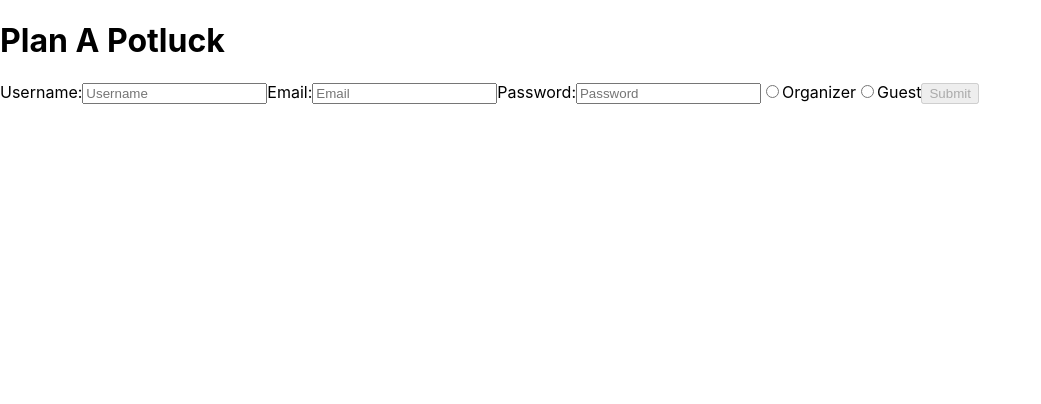
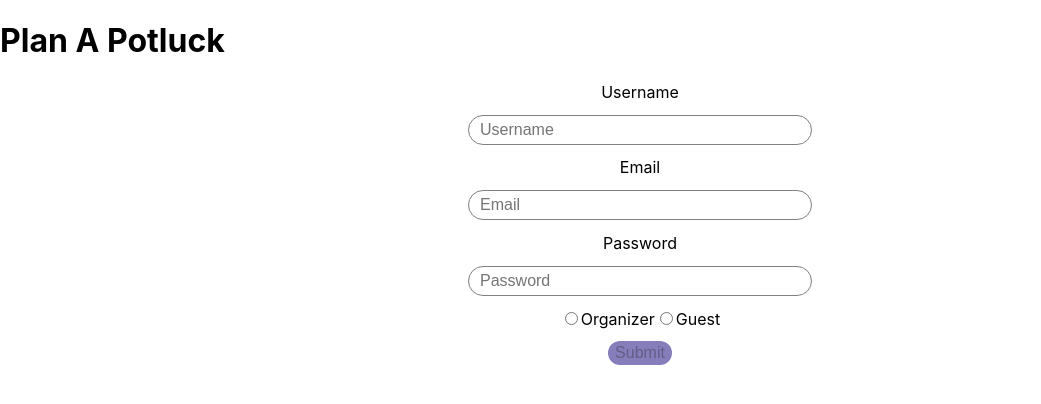
Before and after one commit to bw-potluck-planner-46/Frontend, a React (Create React App) app in the folder front-end/: page / in a window 1280 px wide. Shown: the top 404 px of the page, without its empty margins (0-1041 px from the left). Built offline with nearby package versions, Linux system fonts and the light colour scheme.

Commit message:
Styled Register

```diff
--- a/front-end/src/Private/UserDashboard.js
+++ b/front-end/src/Private/UserDashboard.js
@@ -1,4 +1,5 @@
 import React, { useState } from 'react';
+import * as yup from 'yup'
 
 const UserDashboard = () => {
 
--- a/front-end/src/components/Register.js
+++ b/front-end/src/components/Register.js
@@ -1,6 +1,48 @@
 
 import React, { useState, useEffect } from 'react';
 import * as yup from 'yup';
+import styled from 'styled-components'
+
+const StyledFormContainer = styled.form`
+    display: flex;
+    justify-content: center;
+`
+
+const StyledForm = styled.form`
+    width: 50%;
+    display: flex;
+    flex-direction: column;
+    align-items: center;
+`
+
+const StyledLabel = styled.label`
+    margin-bottom: 2%;
+`
+
+const StyledInput = styled.input`
+    width: 50%;
+    height: 3.5vh;
+    padding: 0 1.75%;
+    border: 1px solid grey;
+    border-radius: 50px;
+    outline: none;
+    font-size: 1rem;
+    margin-bottom: 2%;
+`
+
+const StyledButton = styled.button`
+    margin-top: 2%;
+    font-size: 1rem;
+    width: 10%;
+    height: 3vh;
+    background-color: #867EBA;
+    border: none;
+    border-radius: 50px;
+    outline: none;
+    &:hover{
+        cursor: pointer;
+    }
+`
 
 const formSchema = yup.object().shape({
     username: yup.string().required('Please enter a username').min(5, 'Must have at least 5 characters').max(15, 'May not be longer than 15 characters'),
@@ -59,9 +101,10 @@ const Register = () => {
     };
 
     return (
-        <form>
-            <label htmlFor='username'>Username:</label>
-            <input
+        <StyledFormContainer>
+            <StyledForm>
+                <StyledLabel htmlFor='username'>Username</StyledLabel>
+                <StyledInput
                     id='username'
                     name='username'
                     type='text'
@@ -71,8 +114,8 @@ const Register = () => {
                 />
                 {errorState.username.length > 0 ? <p>{errorState.username}</p> : null}
 
-            <label htmlFor='email'>Email:</label>
-            <input
+                <StyledLabel htmlFor='email'>Email</StyledLabel>
+                <StyledInput
                     id='email'
                     name='email'
                     type='email'
@@ -82,8 +125,8 @@ const Register = () => {
                 />
                 {errorState.email.length > 0 ? <p>{errorState.email}</p> : null}
 
-            <label htmlFor='password'>Password:</label>
-            <input
+                <StyledLabel htmlFor='password'>Password</StyledLabel>
+                <StyledInput
                     id='password'
                     name='password'
                     type='text'
@@ -93,6 +136,7 @@ const Register = () => {
                 />
                 {errorState.password.length > 0 ? <p>{errorState.password}</p> : null}
 
+                <div>
                     <input
                         id='organizer'
                         name='role'
@@ -110,10 +154,12 @@ const Register = () => {
                         onChange={changeHandler}
                     />
                     <label htmlFor='guest'>Guest</label>
+                </div>
                 {errorState.role.length > 0 ? <p>{errorState.role}</p> : null}
 
-            <button type='submit' disabled={disabled}>Submit</button>
-        </form>
+                <StyledButton type='submit' disabled={disabled}>Submit</StyledButton>
+            </StyledForm>
+        </StyledFormContainer>
     );
 };
 
```
Lines whose indentation alone changed are shown as unchanged.
